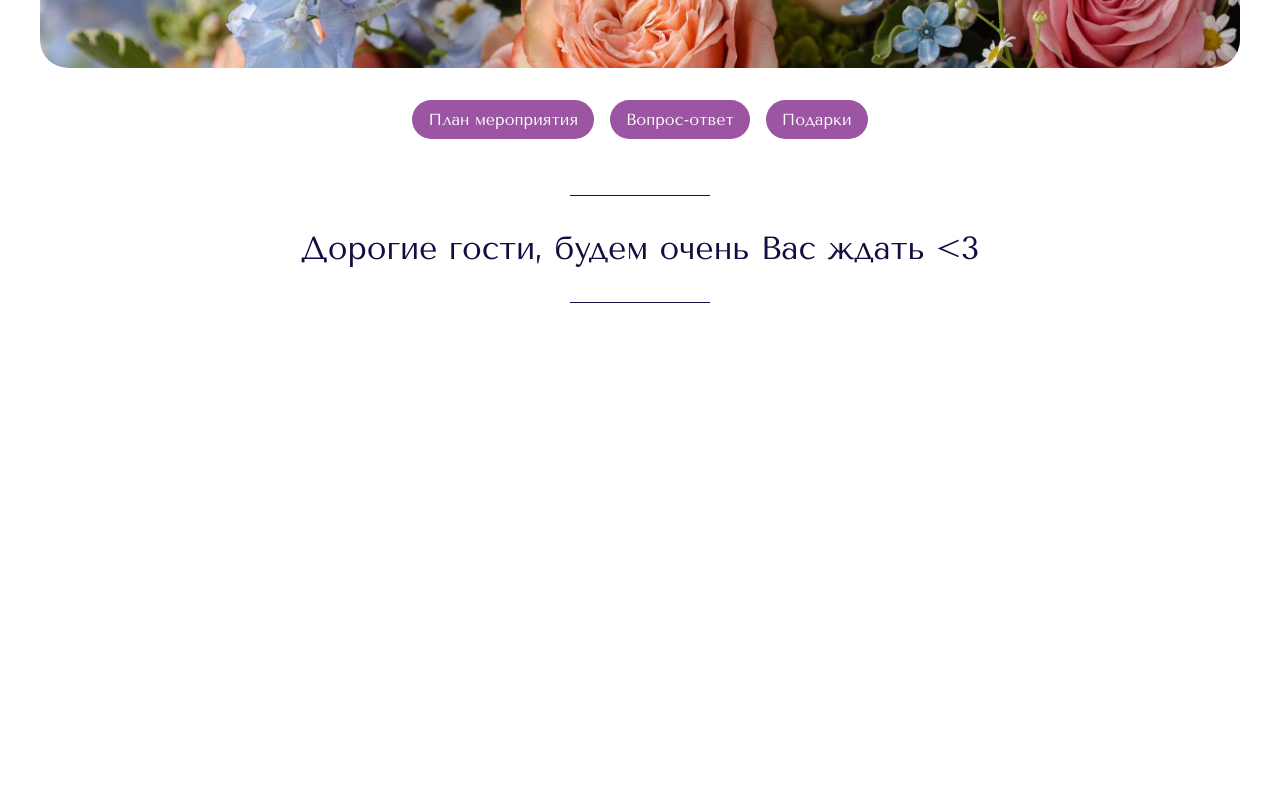
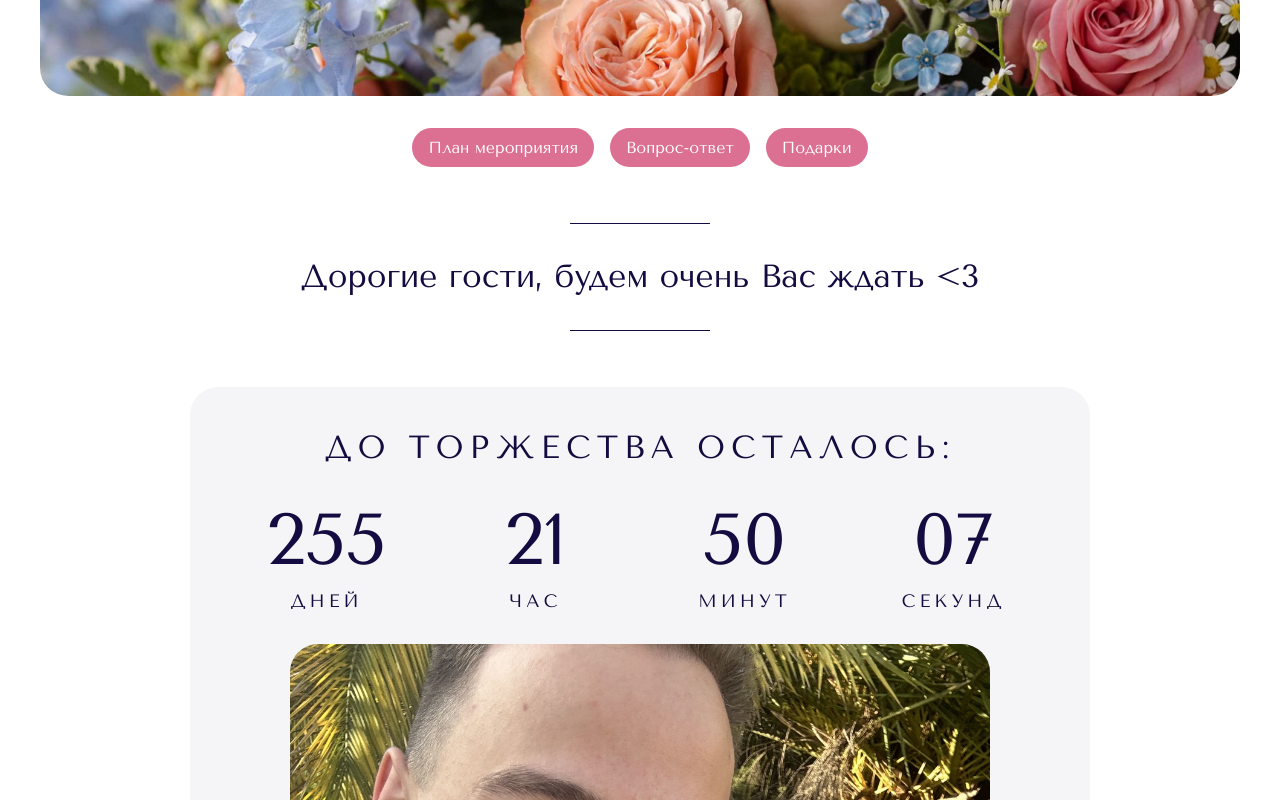
Before and after one commit to vladosrus/wedding-vlad-vika, a Next.js app: page / in a window 1280 px wide. Shown: the part 580-1380 px from the top of the page. Before the commit the page ends 939 px from the top, so only its background shows below. Built offline with nearby package versions, Linux system fonts and the light colour scheme.

Commit message:
Сверстан блок с обратным отсчётом

```diff
--- a/app/page.jsx
+++ b/app/page.jsx
@@ -1,5 +1,6 @@
 import { Box } from '@chakra-ui/react';
 
+import Countdown from 'components/Countdown';
 import Greetings from 'components/Greetings';
 import TextGreetings from 'components/TextGreetings';
 
@@ -7,8 +8,8 @@ export default function Home() {
   return (
     <Box as="main" py="28px">
       <Greetings />
-
       <TextGreetings />
+      <Countdown />
     </Box>
   );
 }
--- /dev/null
+++ b/src/components/Countdown/Countdown.jsx
@@ -0,0 +1,81 @@
+'use client';
+import { useEffect, useState } from 'react';
+import { Flex, SimpleGrid, Text, VStack } from '@chakra-ui/react';
+
+import NextImage from 'components/NextImage';
+import SectionWrapper from 'components/SectionWrapper';
+import { getTimeLeft, pluralize } from './utils';
+
+import Illustration from 'assets/illustrations/vladAndVika.jpg';
+
+const Countdown = () => {
+  const [timeLeft, setTimeLeft] = useState(getTimeLeft);
+
+  useEffect(() => {
+    const timer = setInterval(() => setTimeLeft(getTimeLeft), 1000);
+    return () => clearInterval(timer);
+  }, []);
+
+  const countdownItems = [
+    { labels: ['день', 'дня', 'дней'], value: timeLeft.days },
+    { labels: ['час', 'часа', 'часов'], value: timeLeft.hours },
+    { labels: ['минута', 'минуты', 'минут'], value: timeLeft.minutes },
+    { labels: ['секунда', 'секунды', 'секунд'], value: timeLeft.seconds },
+  ];
+
+  return (
+    <SectionWrapper>
+      <VStack
+        w="full"
+        maxW={{ mobile: '500px', laptop: '900px' }}
+        gap={{ mobile: '20px', laptop: '32px' }}
+        bg="rgba(20, 12, 64, 0.04)"
+        borderRadius="28px"
+        p={{ mobile: '28px 18px 18px', laptop: '42px 48px 48px' }}
+      >
+        <Text
+          as="h2"
+          fontSize={{ mobile: '19px', laptop: '32px' }}
+          letterSpacing="6px"
+          textTransform="uppercase"
+          textAlign="center"
+        >
+          До торжества осталось:
+        </Text>
+
+        <SimpleGrid
+          w="full"
+          columns={{ mobile: 2, xms: 4 }}
+          gap={{ mobile: '18px', laptop: '32px' }}
+        >
+          {countdownItems.map(({ labels, value }) => (
+            <VStack key={labels[0]} gap="8px" textAlign="center">
+              <Text fontSize={{ mobile: '32px', tablet: '40px', laptop: '72px' }}>
+                {String(value).padStart(2, '0')}
+              </Text>
+
+              <Text
+                fontSize={{ mobile: '10px', tablet: '14px', laptop: '18px' }}
+                letterSpacing="4px"
+                textTransform="uppercase"
+              >
+                {pluralize(value, labels)}
+              </Text>
+            </VStack>
+          ))}
+        </SimpleGrid>
+
+        <Flex
+          w="full"
+          maxW={{ laptop: '700px' }}
+          borderRadius={{ mobile: '18px', laptop: '28px' }}
+          overflow="hidden"
+        >
+          <NextImage src={Illustration} alt="Иллюстрация" w="full" h="full" quality="75" />
+        </Flex>
+      </VStack>
+    </SectionWrapper>
+  );
+};
+
+export default Countdown;
--- /dev/null
+++ b/src/components/Countdown/index.js
@@ -0,0 +1 @@
+export { default } from './Countdown';
--- /dev/null
+++ b/src/components/Countdown/utils.js
@@ -0,0 +1,25 @@
+const EVENT_DATE_MS = new Date('2026-07-25T15:00:00+03:00').getTime();
+
+export const pluralize = (amount, arr) => {
+  const suffixes = new Map([
+    ['one', arr[0]],
+    ['few', arr[1]],
+    ['many', arr[2]],
+  ]);
+
+  const rule = new Intl.PluralRules('ru').select(amount);
+  const suffix = suffixes.get(rule);
+  return suffix;
+};
+
+export const getTimeLeft = () => {
+  const totalMs = Math.max(EVENT_DATE_MS - Date.now(), 0);
+  const totalSeconds = Math.floor(totalMs / 1000);
+
+  const days = Math.floor(totalSeconds / 86400);
+  const hours = Math.floor((totalSeconds % 86400) / 3600);
+  const minutes = Math.floor((totalSeconds % 3600) / 60);
+  const seconds = totalSeconds % 60;
+
+  return { days, hours, minutes, seconds };
+};
--- /dev/null
+++ b/src/components/CustomDivider/CustomDivider.jsx
@@ -0,0 +1,6 @@
+import { Box } from '@chakra-ui/react';
+import { memo } from 'react';
+
+const CustomDivider = ({ ...props }) => <Box w="140px" h="1px" bg="ourBlack" {...props} />;
+
+export default memo(CustomDivider);
--- /dev/null
+++ b/src/components/CustomDivider/index.js
@@ -0,0 +1 @@
+export { default } from './CustomDivider';
--- a/src/components/Greetings/Greetings.jsx
+++ b/src/components/Greetings/Greetings.jsx
@@ -1,9 +1,11 @@
 import { Box, Flex, HStack, ListItem, Text, UnorderedList, VStack } from '@chakra-ui/react';
+
 import NextImage from 'components/NextImage';
+import SectionWrapper from 'components/SectionWrapper';
+import CustomOverlayLink from 'components/CustomOverlayLink';
 
 import PurpleStar from 'assets/icons/purpleStar.svg';
 import Illustration from '../../../app/opengraph-image.jpg';
-import CustomOverlayLink from 'components/CustomOverlayLink';
 
 const navButtonsData = [
   { text: 'План мероприятия', link: '#' },
@@ -12,7 +14,7 @@ const navButtonsData = [
 ];
 
 const Greetings = () => (
-  <Flex as="section" w="full" justify="center" p={{ mobile: '0 16px 14px', laptop: '0 32px 28px' }}>
+  <SectionWrapper>
     <VStack w="full" maxW="1200px" gap={{ mobile: '12px', laptop: '18px' }}>
       <Text fontSize="16px" letterSpacing="3.2px" textTransform="uppercase" textAlign="center">
         Свадебная церемония
@@ -61,7 +63,7 @@ const Greetings = () => (
         </HStack>
       </Box>
     </VStack>
-  </Flex>
+  </SectionWrapper>
 );
 
 export default Greetings;
--- /dev/null
+++ b/src/components/SectionWrapper/SectionWrapper.jsx
@@ -0,0 +1,16 @@
+import { memo } from 'react';
+import { Flex } from '@chakra-ui/react';
+
+const SectionWrapper = ({ children, ...props }) => (
+  <Flex
+    as="section"
+    w="full"
+    justify="center"
+    p={{ mobile: '14px 16px', laptop: '28px 32px' }}
+    {...props}
+  >
+    {children}
+  </Flex>
+);
+
+export default memo(SectionWrapper);
--- /dev/null
+++ b/src/components/SectionWrapper/index.js
@@ -0,0 +1 @@
+export { default } from './SectionWrapper';
--- a/src/components/TextGreetings/TextGreetings.jsx
+++ b/src/components/TextGreetings/TextGreetings.jsx
@@ -1,21 +1,24 @@
-import { Box, Text, VStack } from '@chakra-ui/react';
+import { Text, VStack } from '@chakra-ui/react';
+
+import CustomDivider from 'components/CustomDivider';
+import SectionWrapper from 'components/SectionWrapper';
 
 const TextGreetings = () => (
+  <SectionWrapper>
     <VStack
-    as="section"
       w="full"
-    align="center"
-    p={{ mobile: '14px 16px', laptop: '28px 32px' }}
+      maxW={{ mobile: '500px', laptop: '900px' }}
       gap={{ mobile: '24px', laptop: '32px' }}
     >
-    <Box w="140px" h="1px" bg="ourBlack" />
+      <CustomDivider />
 
       <Text fontSize={{ mobile: '22px', laptop: '32px' }} lineHeight="132%" textAlign="center">
         {'Дорогие гости, будем очень Вас ждать <3'}
       </Text>
 
-    <Box w="140px" h="1px" bg="ourBlack" />
+      <CustomDivider />
     </VStack>
+  </SectionWrapper>
 );
 
 export default TextGreetings;
--- a/src/theme.js
+++ b/src/theme.js
@@ -2,13 +2,14 @@ import { extendTheme } from '@chakra-ui/react';
 
 const breakpoints = {
   mobile: '0px',
+  xms: '400px',
   tablet: '656px',
   laptop: '992px',
   desktop: '1441px',
 };
 const colors = {
   ourBlack: '#140c40',
-  ourAccent: '#9b55a2',
+  ourAccent: '#DB7093',
 };
 
 const theme = extendTheme({ breakpoints, colors });
```
Also changed, not shown: src/assets/icons/purpleStar.svg, src/assets/illustrations/vladAndVika.jpg (added). Lines whose indentation alone changed are shown as unchanged.
